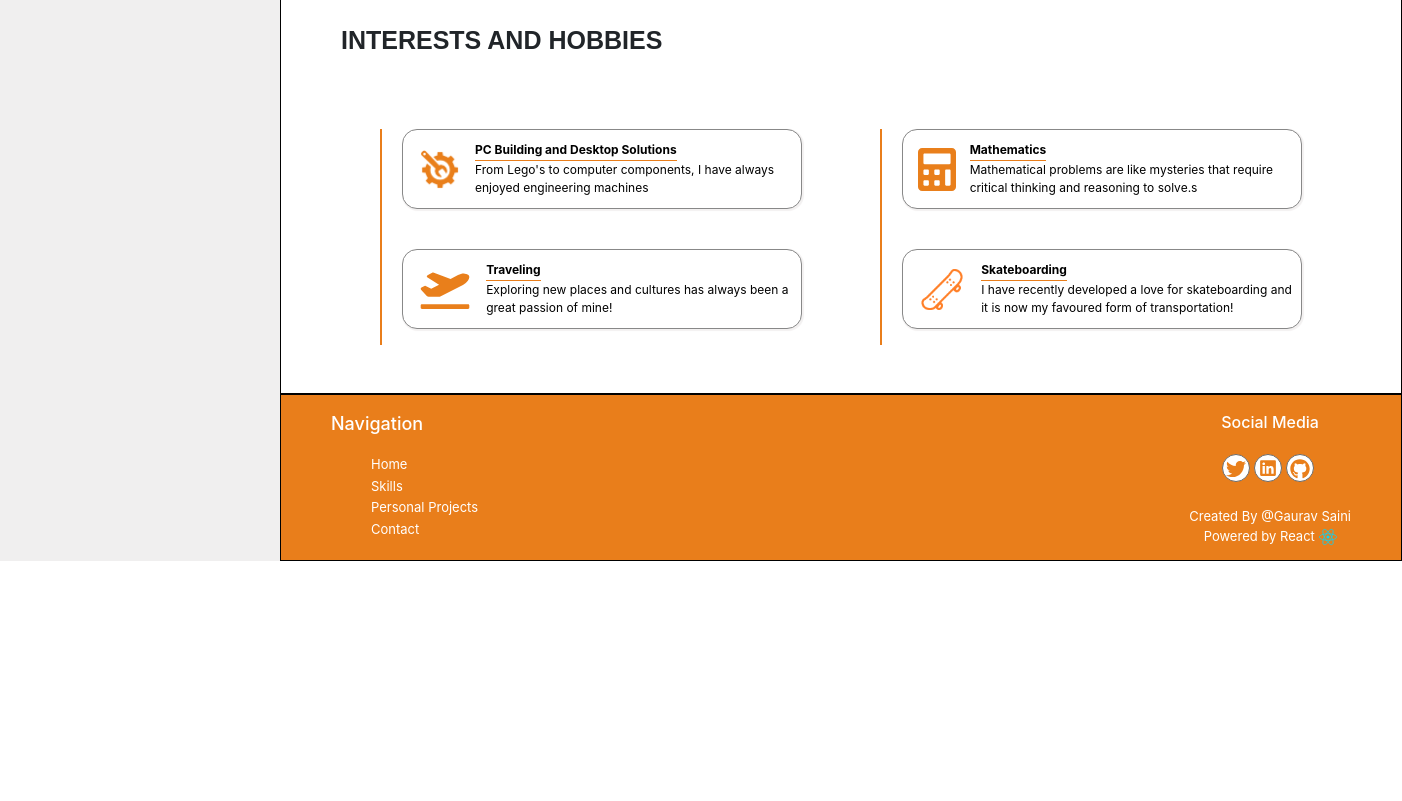
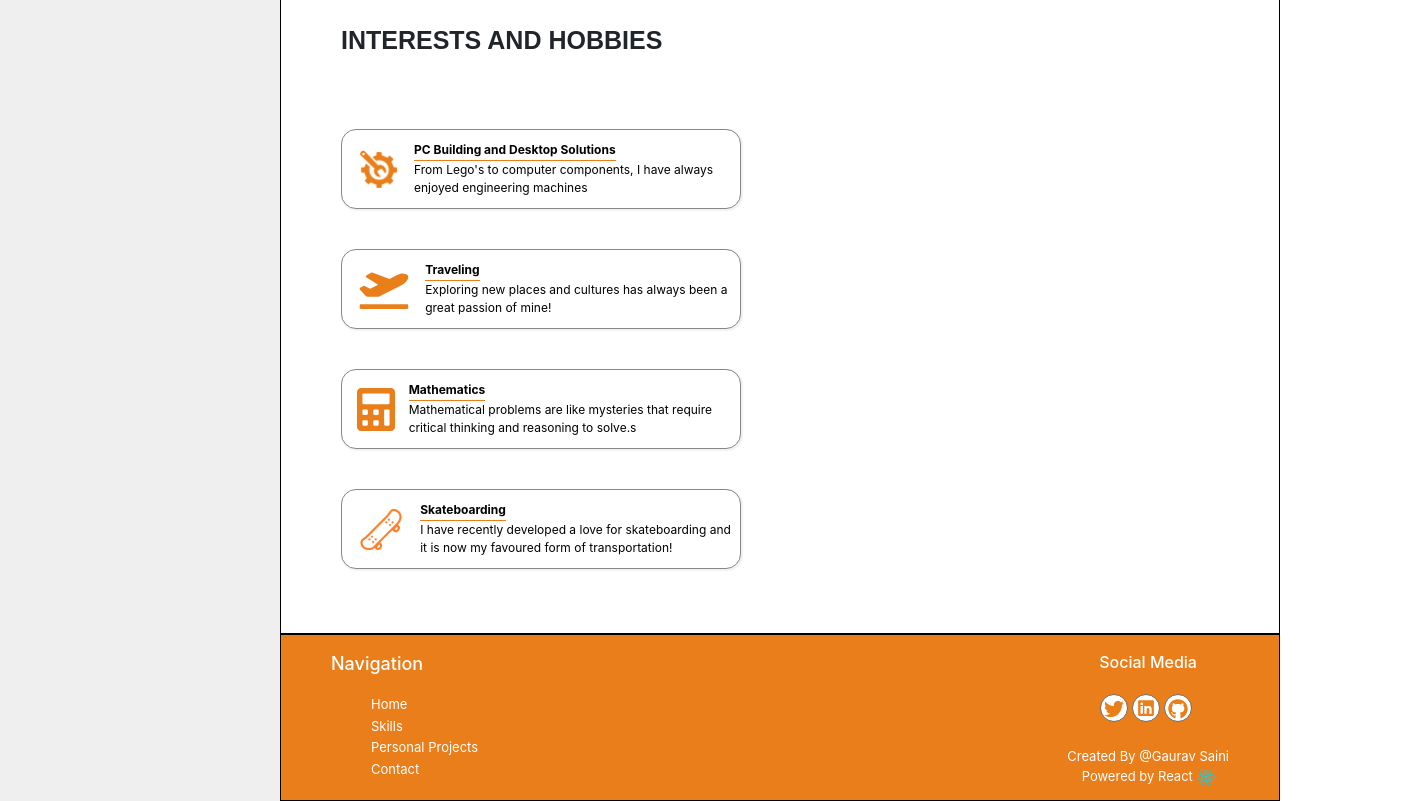
Before and after one commit to Gaurav-9/react-resume-gaurav-saini, a React (Create React App) app: page / in a window 1280 px wide. Shown: the part 1000-1801 px from the top of the page, 1402 px wide, since content can reach past the window. Before the commit the page ends 1561 px from the top, so only its background shows below. Built offline with nearby package versions, Linux system fonts and the light colour scheme.

Commit message:
Fixed Changes to responsiveness

```diff
--- a/src/pages/Home/Home.js
+++ b/src/pages/Home/Home.js
@@ -170,7 +170,6 @@ function Home() {
       </div>
       <div id="bottom-border2"></div>
       <div id="interests-holder">
-        {" "}
         {/*START OF INTERESTS*/}
         <div id="interests-heading">Interests and Hobbies</div>
         <div id="interest-card-holder-row">
--- a/src/pages/Home/interests.css
+++ b/src/pages/Home/interests.css
@@ -25,10 +25,10 @@
 @media screen and (max-width: 1500px) {
   #interest-card-holder-row {
     justify-content: space-around;
-    width: 1000px;
+    width: 90%;
   }
 }
-@media screen and (max-width: 1200px) {
+@media screen and (max-width: 1410px) {
   #interest-card-holder-row {
     flex-direction: column;
   }
```
